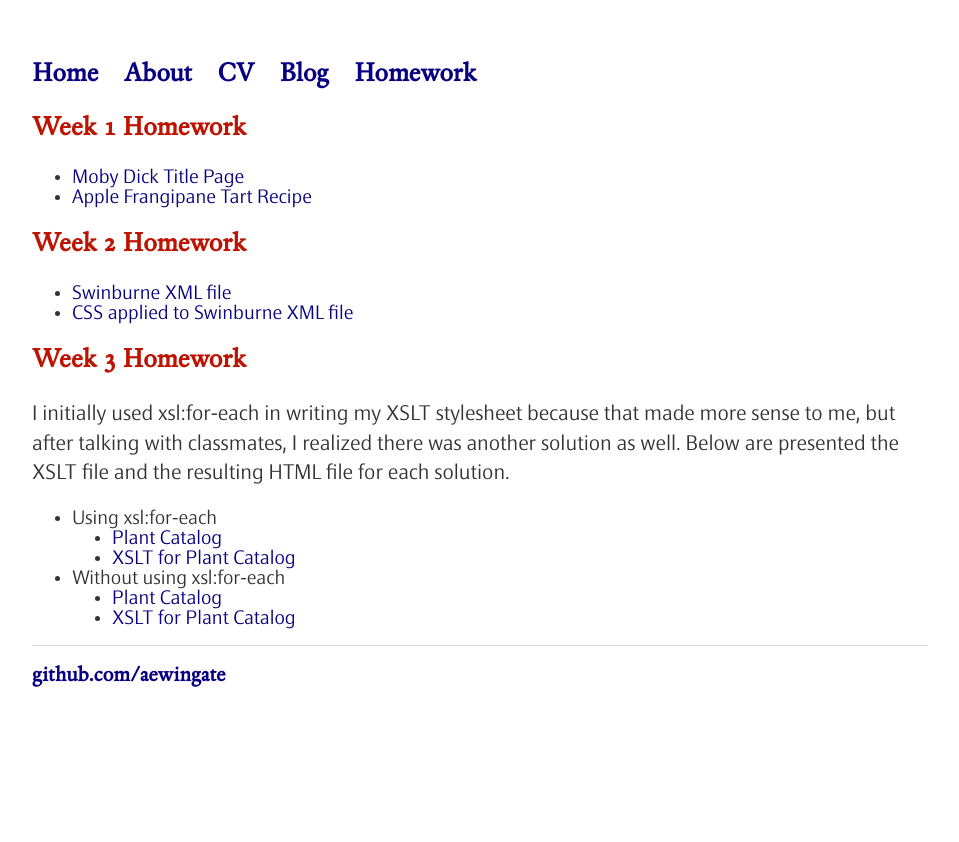
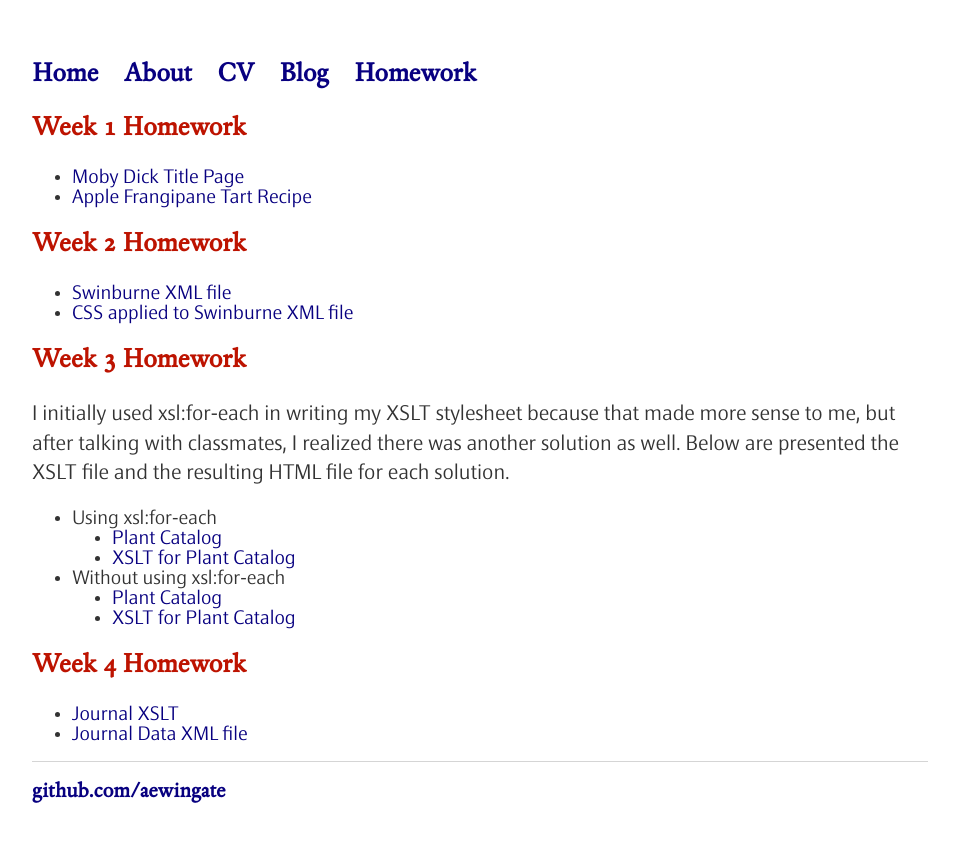
Before and after one commit to aewingate/aewingate.github.io, a Jekyll site: the page built from homework/index.html, in a window 1280 px wide. Shown: the top 842 px of the page, without its empty margins (160-1119 px from the left). Built offline with Jekyll 4.4.1, drawn with Linux system fonts in a browser that asks for light colours.

Commit message:
Added week 4 hw

```diff
--- a/homework/index.html
+++ b/homework/index.html
@@ -27,4 +27,9 @@ title: "Digital Publishing Homework"
         <li><a href="plant2.xsl">XSLT for Plant Catalog</a></li>
       </ul>
   </ul>
+  <h3>Week 4 Homework</h3>
+  <ul>
+    <li><a href="journal2.xsl">Journal XSLT</a></li>
+    <li><a href="journal_data2.xml">Journal Data XML file</a></li>
+  </ul>
 </div>
```
